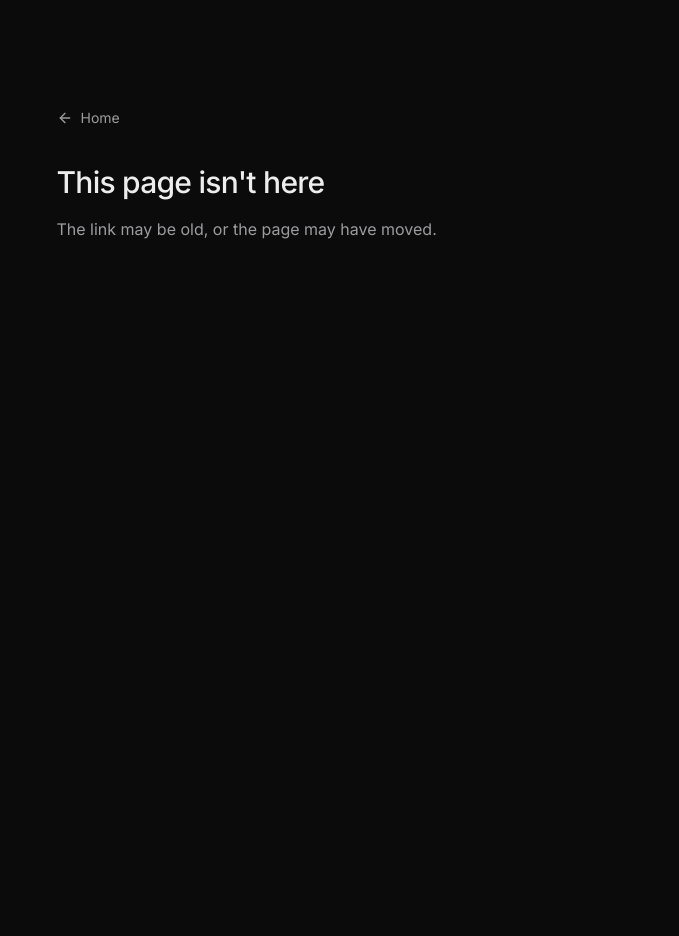
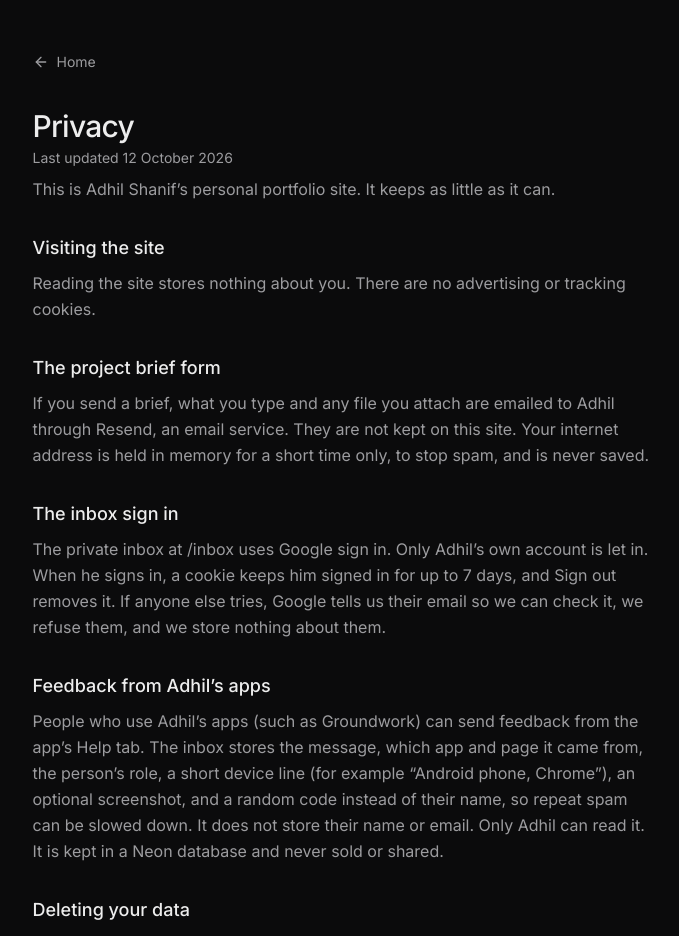
Before and after one commit to shanifadhil33-blip/My-portfolio, a Next.js app: page /privacy in a window 1280 px wide. Before the commit this address had no page. Shown: the top 936 px of the page, without its empty margins (288-967 px from the left). Before the commit the page ends 800 px from the top, so only its background shows below. Built offline with nearby package versions, Linux system fonts and the light colour scheme.

Commit message:
Privacy page: brief form, inbox sign in and feedback, in plain words; linked from the footer, brief form and inbox sign in

```diff
--- /dev/null
+++ b/src/app/privacy/page.tsx
@@ -0,0 +1,35 @@
+import type { Metadata } from "next";
+import BackHome from "@/components/BackHome";
+import { EMAIL } from "@/lib/site";
+
+export const metadata: Metadata = { title: "Privacy", description: "What this site stores and how to have it deleted." };
+export const dynamic = "force-static";
+
+const H = "mt-8 text-lg font-medium text-foreground";
+const P = "mt-2 text-muted leading-relaxed";
+
+export default function Privacy() {
+  return (
+    <main className="mx-auto max-w-2xl px-5 py-10 sm:px-6">
+      <BackHome />
+      <h1 className="mt-6 text-3xl font-medium tracking-tight text-foreground">Privacy</h1>
+      <p className="mt-1 text-sm text-muted">Last updated 12 October 2026</p>
+      <p className={P}>This is Adhil Shanif’s personal portfolio site. It keeps as little as it can.</p>
+
+      <h2 className={H}>Visiting the site</h2>
+      <p className={P}>Reading the site stores nothing about you. There are no advertising or tracking cookies.</p>
+
+      <h2 className={H}>The project brief form</h2>
+      <p className={P}>If you send a brief, what you type and any file you attach are emailed to Adhil through Resend, an email service. They are not kept on this site. Your internet address is held in memory for a short time only, to stop spam, and is never saved.</p>
+
+      <h2 className={H}>The inbox sign in</h2>
+      <p className={P}>The private inbox at /inbox uses Google sign in. Only Adhil’s own account is let in. When he signs in, a cookie keeps him signed in for up to 7 days, and Sign out removes it. If anyone else tries, Google tells us their email so we can check it, we refuse them, and we store nothing about them.</p>
+
+      <h2 className={H}>Feedback from Adhil’s apps</h2>
+      <p className={P}>People who use Adhil’s apps (such as Groundwork) can send feedback from the app’s Help tab. The inbox stores the message, which app and page it came from, the person’s role, a short device line (for example “Android phone, Chrome”), an optional screenshot, and a random code instead of their name, so repeat spam can be slowed down. It does not store their name or email. Only Adhil can read it. It is kept in a Neon database and never sold or shared.</p>
+
+      <h2 className={H}>Deleting your data</h2>
+      <p className={P}>To have a brief or a piece of feedback deleted, email <a className="underline" href={`mailto:${EMAIL}`}>{EMAIL}</a> and it will be done within 30 days.</p>
+    </main>
+  );
+}
--- a/src/components/BriefForm.tsx
+++ b/src/components/BriefForm.tsx
@@ -459,6 +459,8 @@ export default function BriefForm() {
           </p>
         ) : null}
 
+        <p className="text-sm text-muted">Your brief is emailed to Adhil and not kept on this site. <a href="/privacy" className="underline underline-offset-4 hover:text-foreground">Privacy</a></p>
+
         <button
           type="submit"
           disabled={pending}
--- a/src/components/Contact.tsx
+++ b/src/components/Contact.tsx
@@ -53,7 +53,7 @@ export default function Contact() {
 
         <div className="mt-20 border-t border-border pt-8 md:mt-28">
           <p className="text-sm text-muted">
-            © {new Date().getFullYear()} Adhil Shanif. Built with Next.js.
+            © {new Date().getFullYear()} Adhil Shanif. Built with Next.js. <a href="/privacy" className="underline underline-offset-4 hover:text-foreground">Privacy</a>
           </p>
         </div>
       </div>
--- a/src/components/InboxSignIn.tsx
+++ b/src/components/InboxSignIn.tsx
@@ -14,6 +14,7 @@ export default function InboxSignIn() {
         Sign in with Google
       </button></form>
       <Link href="/" className="mt-3 inline-flex min-h-11 items-center px-4 text-sm text-muted hover:text-foreground">Go home</Link>
+      <Link href="/privacy" className="inline-flex min-h-11 items-center px-4 text-sm text-muted hover:text-foreground">Privacy</Link>
     </main>
   );
 }
```
